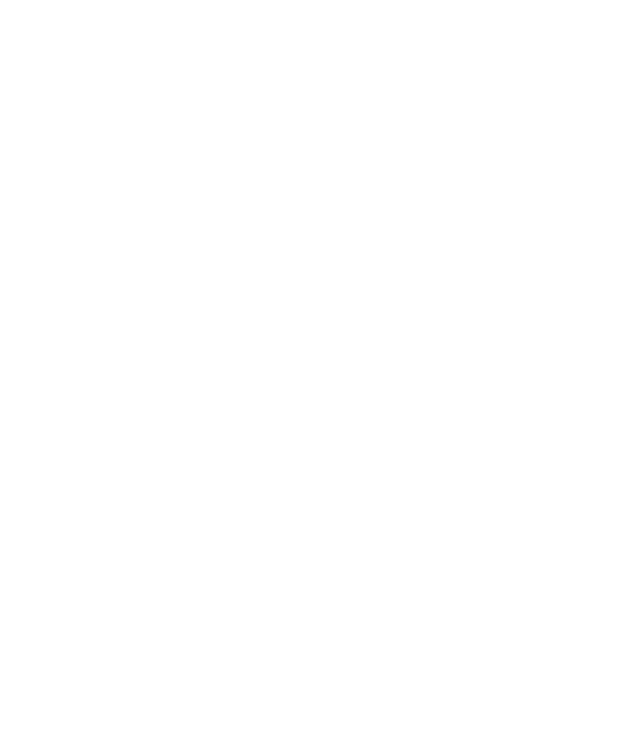
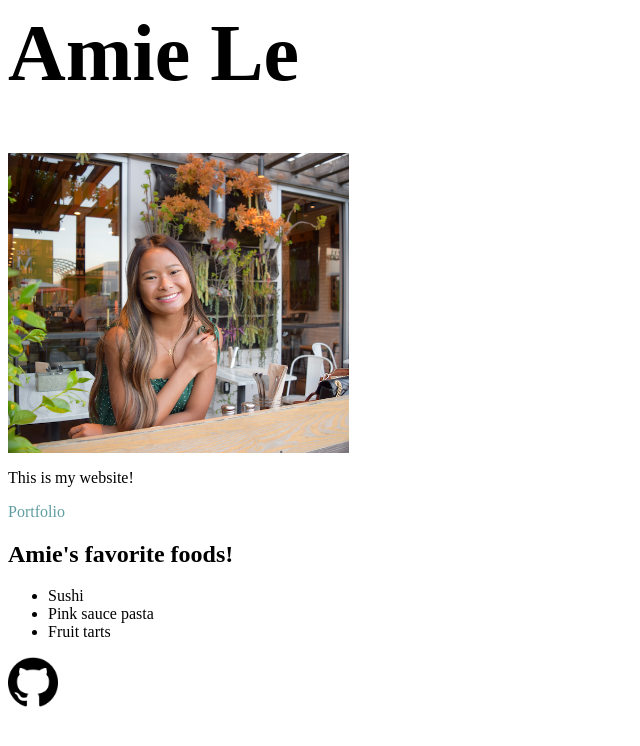
Before and after one commit to amiettle/amiettle.github.io, a plain HTML site: page index.html in a window 1280 px wide. Shown: the whole page, without its empty margins (0-640 px from the left). Drawn offline with Linux system fonts and the light colour scheme.

Commit message:
Added website content

```diff
--- a/index.html
+++ b/index.html
@@ -1,2 +1,26 @@
 <html>
+    <head>
+        <title>Amie's Website</title>
+        <meta charset="utf-8">
+        <link rel="stylesheet" href="style.css">
+    </head>
+    <body>
+        <h1>Amie Le</h1>
+        <img src="images/DSC_0258 (1).png" id="profile_pic">
+        <div>
+            <p>This is my website!</p>
+            <a href="https://www.amiettle.com" target="_blank">
+                Portfolio
+            </a>
+            <h2>Amie's favorite foods!</h2>
+            <ul>
+                <li>Sushi</li>
+                <li>Pink sauce pasta</li>
+                <li>Fruit tarts</li>
+            </ul>
+        </div>
+        <a href="https://github.com/amiettle" target="_blank">
+            <img src="images/githubicon.png" class="social-icon">
+        </a>
+    </body>
 </html>
--- /dev/null
+++ b/style.css
@@ -0,0 +1,16 @@
+h1 {
+    font-size: 5em;
+}
+
+#profile_pic {
+    height: 300px;
+}
+
+.social-icon {
+    height: 50px;
+}
+
+a {
+    color: cadetblue;
+    text-decoration: none;
+}
```
Also changed, not shown: images/DSC_0258 (1).png (added), images/githubicon.png (added).
